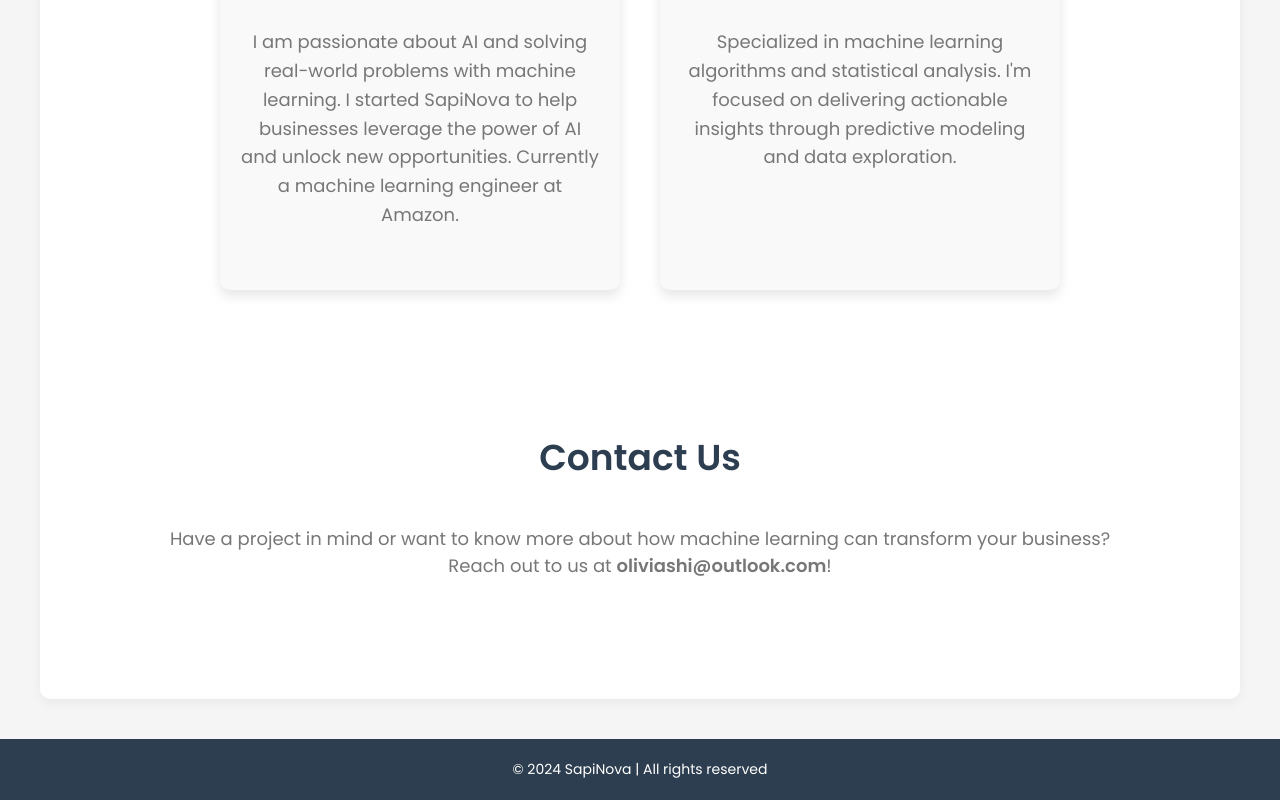
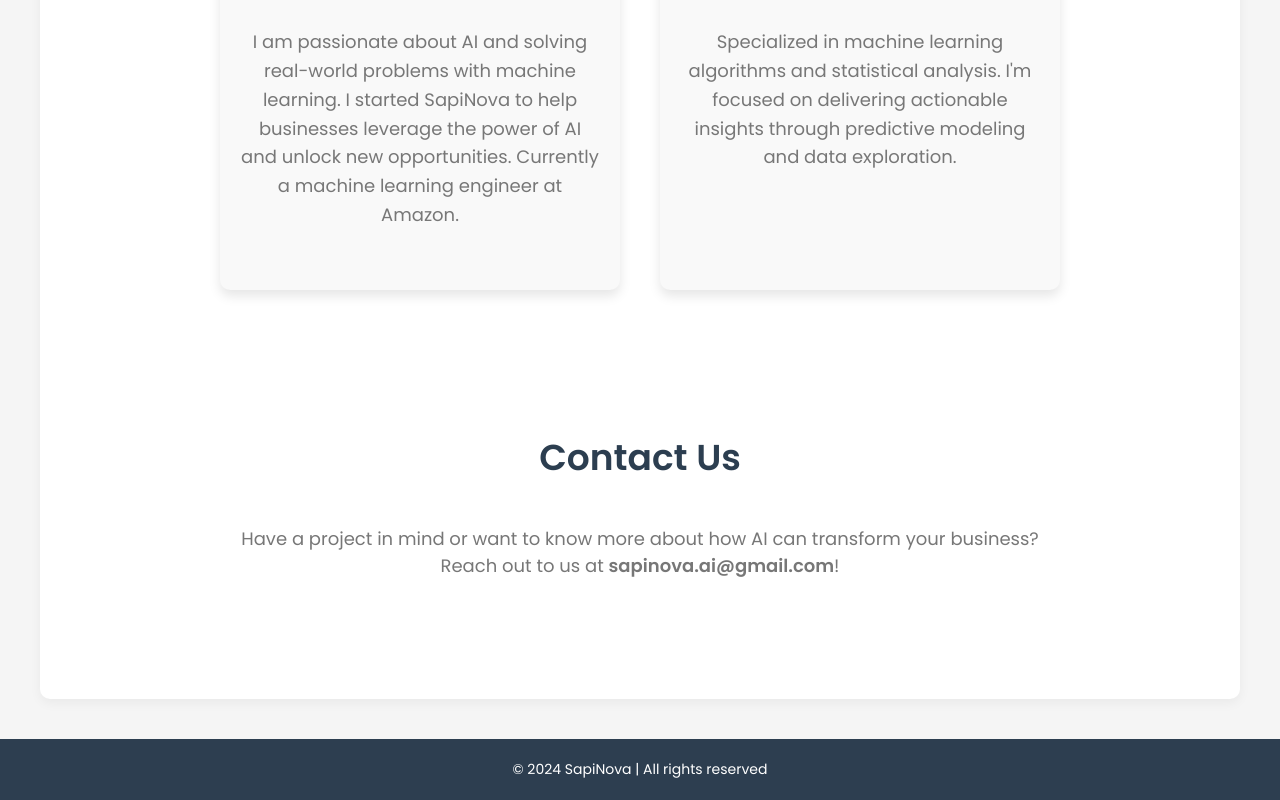
Before and after one commit to SapiNova/SapiNova.github.io, a plain HTML site: page index.html in a window 1280 px wide. Shown: the part 1435-2235 px from the top of the page. Drawn offline with Linux system fonts and the light colour scheme.

Commit message:
Fix Contact Us section

```diff
--- a/index.html
+++ b/index.html
@@ -67,7 +67,7 @@
 
         <section id="contact" class="contact">
             <h2>Contact Us</h2>
-            <p>Have a project in mind or want to know more about how machine learning can transform your business?<br>Reach out to us at <b>oliviashi@outlook.com</b>!</p>
+            <p>Have a project in mind or want to know more about how AI can transform your business?<br>Reach out to us at <b>sapinova.ai@gmail.com</b>!</p>
         </section>
     </main>
     <footer>
```
